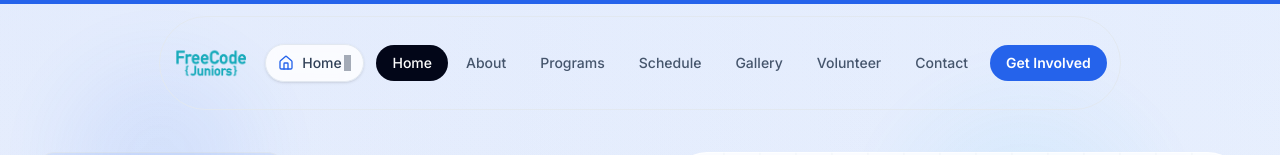
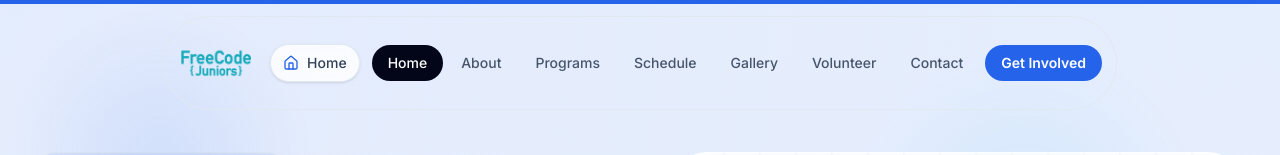
Before and after one commit to chenandrew405/fcj.com, a Next.js app: page / in a window 1280 px wide. Shown: the top 155 px of the page. Built offline with nearby package versions, Linux system fonts and the light colour scheme.

Commit message:
Simplify header page badge

```diff
--- a/src/components/shared/site-header.tsx
+++ b/src/components/shared/site-header.tsx
@@ -6,7 +6,6 @@ import Link from 'next/link';
 import { BookOpen, Calendar, HeartHandshake, Home, Images, Info, Mail, Menu, type LucideIcon, X } from 'lucide-react';
 import { usePathname } from 'next/navigation';
 
-import { TerminalType } from '@/components/shared/terminal-type';
 import { Button } from '@/components/ui/button';
 import { headerLayout } from '@/lib/layout';
 import { getLayoutBoxStyle } from '@/lib/layout-utils';
@@ -160,7 +159,7 @@ export const SiteHeader = ({ navigation, site }: SiteHeaderProps) => {
           <div className="flex flex-1 items-center justify-center px-2 lg:flex-none lg:px-0">
             <div className="inline-flex items-center gap-2 rounded-full border border-slate-200/80 bg-white/80 px-3 py-2 text-sm font-medium text-slate-700 shadow-sm backdrop-blur-sm">
               <CurrentIcon className="size-4 text-[#2563EB]" aria-hidden="true" />
-              <TerminalType key={currentLabel} className="truncate" delay={0} text={currentLabel} />
+              <span className="truncate">{currentLabel}</span>
             </div>
           </div>
 
```
